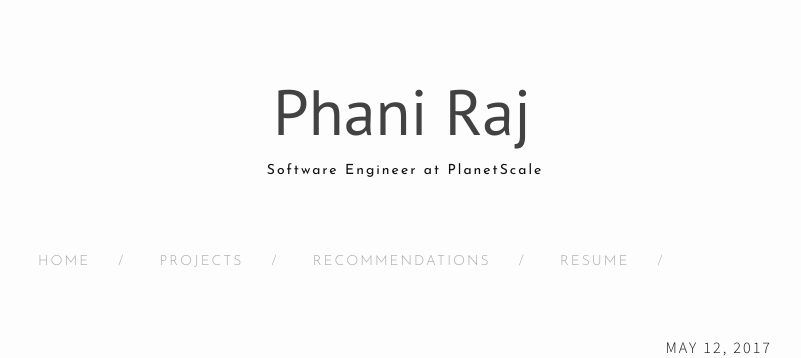
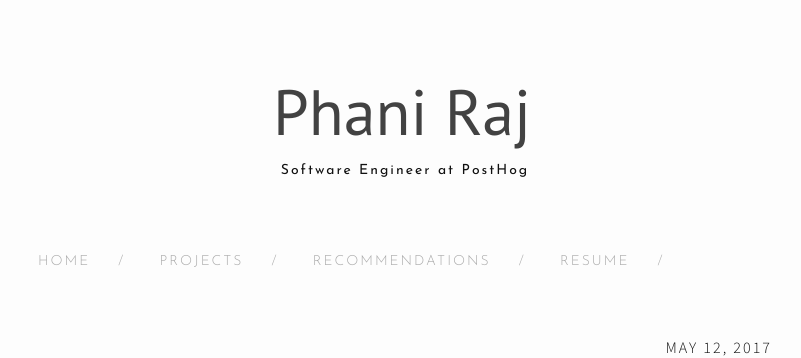
Before and after one commit to Phanatic/phanatic.github.io, a Jekyll site: the page built from index.html, in a window 1280 px wide and 900 px high. Shown: the top 358 px of the window, without its empty margins (238-1039 px from the left). Built offline with Jekyll 4.4.1, drawn with Linux system fonts in a browser that asks for light colours; nearby versions of some CDN libraries; the list of posts is cut into pages by our own code; comment, search, counter and statistics services are not loaded; some of the changed text lies outside the part shown.

Commit message:
Update _config.yml

```diff
--- a/_config.yml
+++ b/_config.yml
@@ -8,7 +8,7 @@
 # Site settings
 title: Phani Raj
 email: phanirajuyn@gmail.com
-description: Software Engineer at PlanetScale
+description: Software Engineer at PostHog
 baseurl: "" # the subpath of your site, e.g. /blog
 url: "http://phanatic.github.io" # the base hostname & protocol for your site
 twitter_username: phanirajuyn
```
